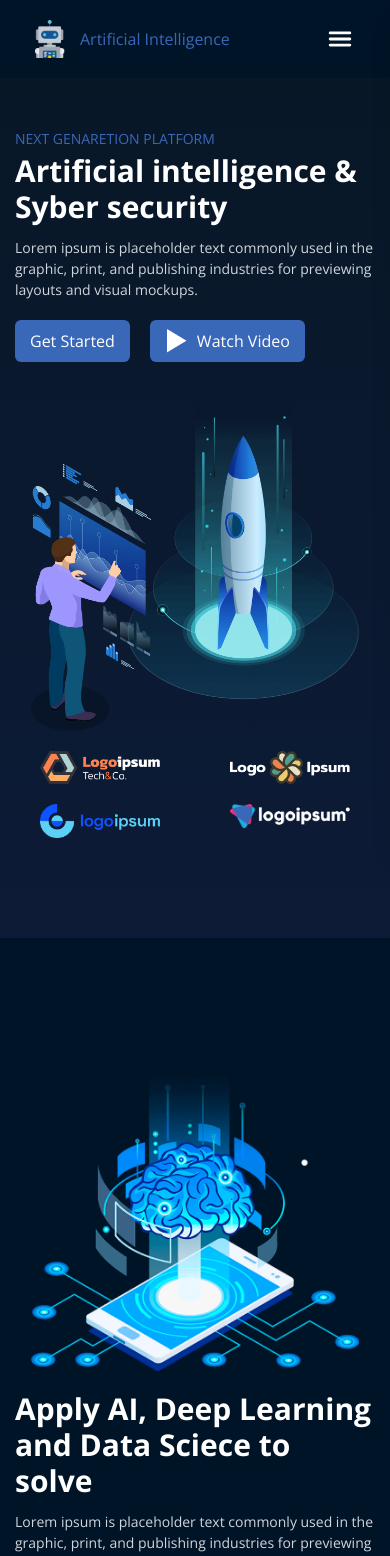
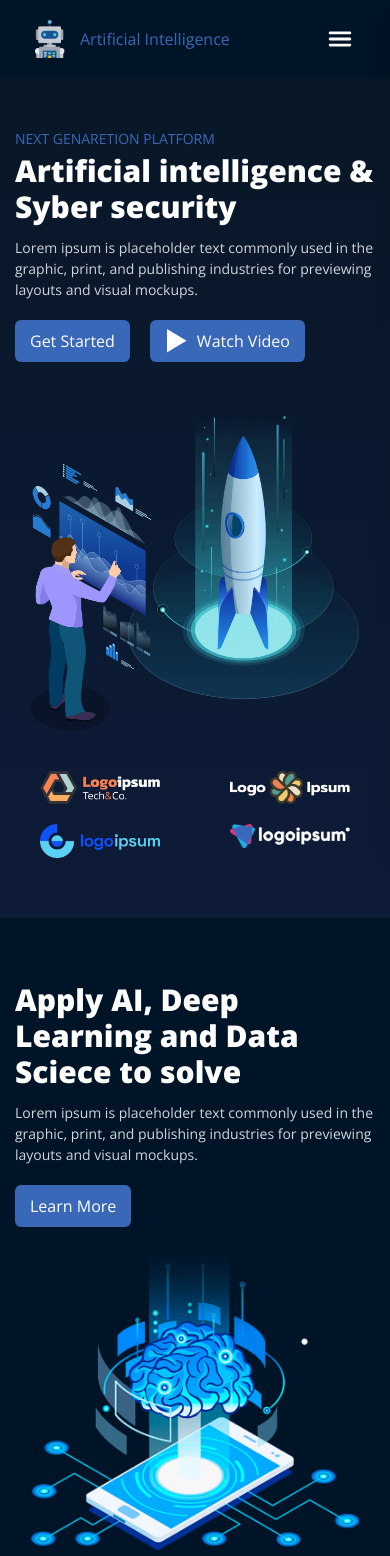
Before and after one commit to AlexanderBezugliy/Artificial-intelligence-Syber-security, a React (Vite) app: page / in a window 390 px wide. Shown: the top 1556 px of the page. Built offline with nearby package versions, Linux system fonts and the light colour scheme.

Commit message:
HeroSection & AiSection & responsive

```diff
--- a/src/App.jsx
+++ b/src/App.jsx
@@ -1,7 +1,7 @@
 import React from 'react'
 import Navbar from './components/Navbar'
-import Hero from './components/Hero'
 import AiSection from './components/AiSection'
+import HeroSection from './components/HeroSection'
 
 
 
@@ -9,7 +9,7 @@ const App = () => {
     return (
         <>
             <Navbar />
-            <Hero />
+            <HeroSection />
             <AiSection />
 
 
--- a/src/components/AiSection.jsx
+++ b/src/components/AiSection.jsx
@@ -4,20 +4,21 @@ import HeroComponent from './ui/HeroComponent';
 
 const AiSection = () => {
     return (
-        <div className='w-full bg-[#001427] py-[130px]'>
+        <section className='w-full bg-[#001427] py-15 hero-md:py-[130px]'>
             <div className='container overflow-visible'>
-                <div className='flex flex-col-reverse items-center hero-lg:flex-row-reverse justify-between gap-4 hero-xl:gap-[68px]'>
+                <div className='flex flex-col hero-lg:flex-row items-center justify-around hero-xxl:flex-row-reverse gap-5 hero-xxl:gap-[68px]'>
                     <HeroComponent
                         title="Apply AI, Deep Learning and Data Sciece to solve"
                         description="Lorem ipsum is placeholder text commonly used in the graphic, print, and publishing industries for previewing layouts and visual mockups."
                         image="/img/ai-section/ai-hero.png"
                         primaryBtnText='Learn More'
-                        margin='-ml-25'
-                        titleSize='44px'
+                        margin='hero-xxl:-ml-25'
+                        titleClass='hero-md:text-[43px]'
+                        pClass='max-w-[470px]'
                     />
                 </div>
             </div>
-        </div>
+        </section>
     )
 }
 
--- a/src/components/Hero.jsx
+++ b/src/components/HeroSection.jsx
@@ -1,11 +1,11 @@
 import React from 'react'
 import HeroComponent from './ui/HeroComponent'
 
-const Hero = () => {
+const HeroSection = () => {
     return (
         <section className='w-full mt-[50px]'>
             <div className='container overflow-visible'>
-                <div className='flex flex-col items-center hero-lg:flex-row justify-between gap-10 hero-xl:gap-[115px]'>
+                <div className='flex flex-col items-center justify-around hero-lg:flex-row gap-10 hero-xxl:gap-[115px]'>
                     <HeroComponent
                         subtitle="Next genaretion platform"
                         title="Artificial intelligence & Syber security"
@@ -13,12 +13,13 @@ const Hero = () => {
                         image="/img/hero.png"
                         primaryBtnText='Get Started'
                         secondaryBtnText='Watch Video'
-                        margin='-mr-50'
-                        titleSize='55px'
+                        margin='hero-xxl:-mr-50'
+                        titleClass='hero-md:text-[55px]'
+                        pClass='max-w-[540px]'
                     />
                 </div>
 
-                <div className='mt-5 hero-lg:mt-[90px] mb-[100px]'>
+                <div className='mt-10 hero-lg:mt-[90px] mb-15 hero-md:mb-[100px]'>
                     <ul className='grid grid-cols-2 justify-items-center  gap-5 hero-xl:gap-0 hero-xl:flex hero-xl:justify-between'>
                         <li><img src="/img/hero-logo/logo1.png" alt="hero-logo" className='w-[120px] hero-md:w-full' /></li>
                         <li><img src="/img/hero-logo/logo2.png" alt="hero-logo" className='w-[120px] hero-md:w-full' /></li>
@@ -31,4 +32,4 @@ const Hero = () => {
     )
 }
 
-export default Hero
+export default HeroSection
--- a/src/components/ui/HeroComponent.jsx
+++ b/src/components/ui/HeroComponent.jsx
@@ -9,7 +9,8 @@ const HeroComponent = ({
     primaryBtnText,
     secondaryBtnText,
     margin,
-    titleSize
+    titleClass,
+    pClass,
 }) => {
   return (
     <>
@@ -19,8 +20,8 @@ const HeroComponent = ({
                 {subtitle && (
                     <p className='text-[#3A68B8] uppercase'>{subtitle}</p>
                 )}
-                <h1 className={`text-3xl hero-md:text-[${titleSize}] font-bold mt-1 mb-3 hero-lg:mt-2.5 hero-lg:mb-10`}>{title}</h1>
-                <p className='mb-5 text-gray-300 hero-lg:mb-[50px]'>{description}</p>
+                <h1 className={`text-3xl ${titleClass} font-extrabold mt-1 mb-3 hero-lg:mt-2.5 hero-lg:mb-10`}>{title}</h1>
+                <p className={`${pClass} mb-5 text-gray-300 hero-lg:mb-[50px]`}>{description}</p>
             </div>
 
             <div className='space-x-5'>
@@ -33,7 +34,7 @@ const HeroComponent = ({
 
         {/* right side */}
         <div className='px-4 hero-md:px-0'>
-            <img src={image} alt="hero" className={`hero-sm:max-w-[400px] hero-xxl:${margin} hero-xxl:max-w-[635px] h-auto object-cover`} />
+            <img src={image} alt="hero" className={`hero-sm:max-w-[400px] ${margin} hero-xxl:max-w-[635px] h-auto object-cover`} />
         </div>
     </>
   )
--- a/src/index.css
+++ b/src/index.css
@@ -27,7 +27,8 @@ body {
     --breakpoint-nav-lg: 850px;
     --breakpoint-nav-md: 550px;
 
-    --breakpoint-hero-xxl: 1461px;
+    /* --breakpoint-hero-xxl: 1461px; */
+    --breakpoint-hero-xxl: 1550px;
     --breakpoint-hero-xl: 1205px;
     --breakpoint-hero-lg: 865px;
     --breakpoint-hero-md: 630px;
```
